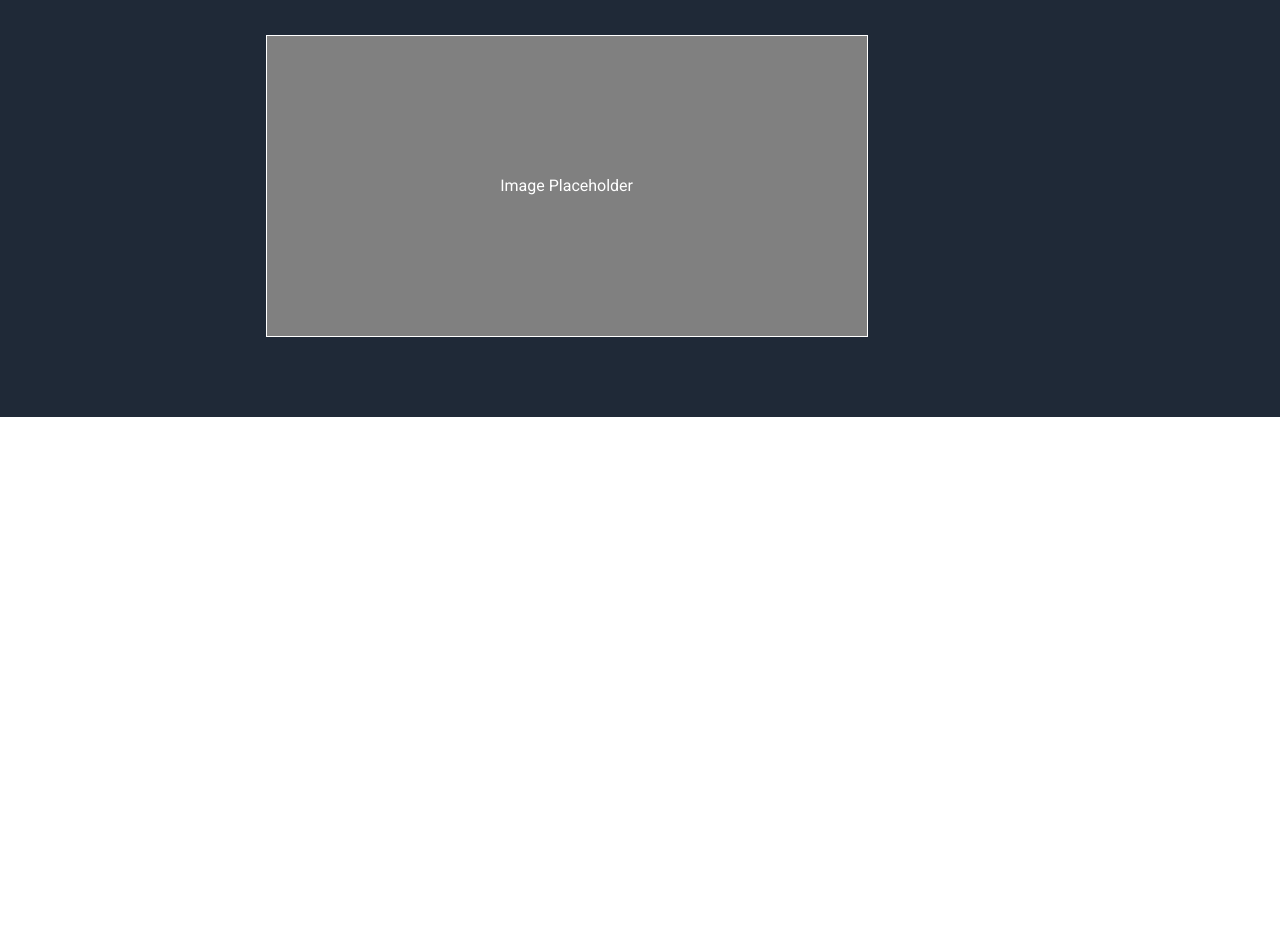
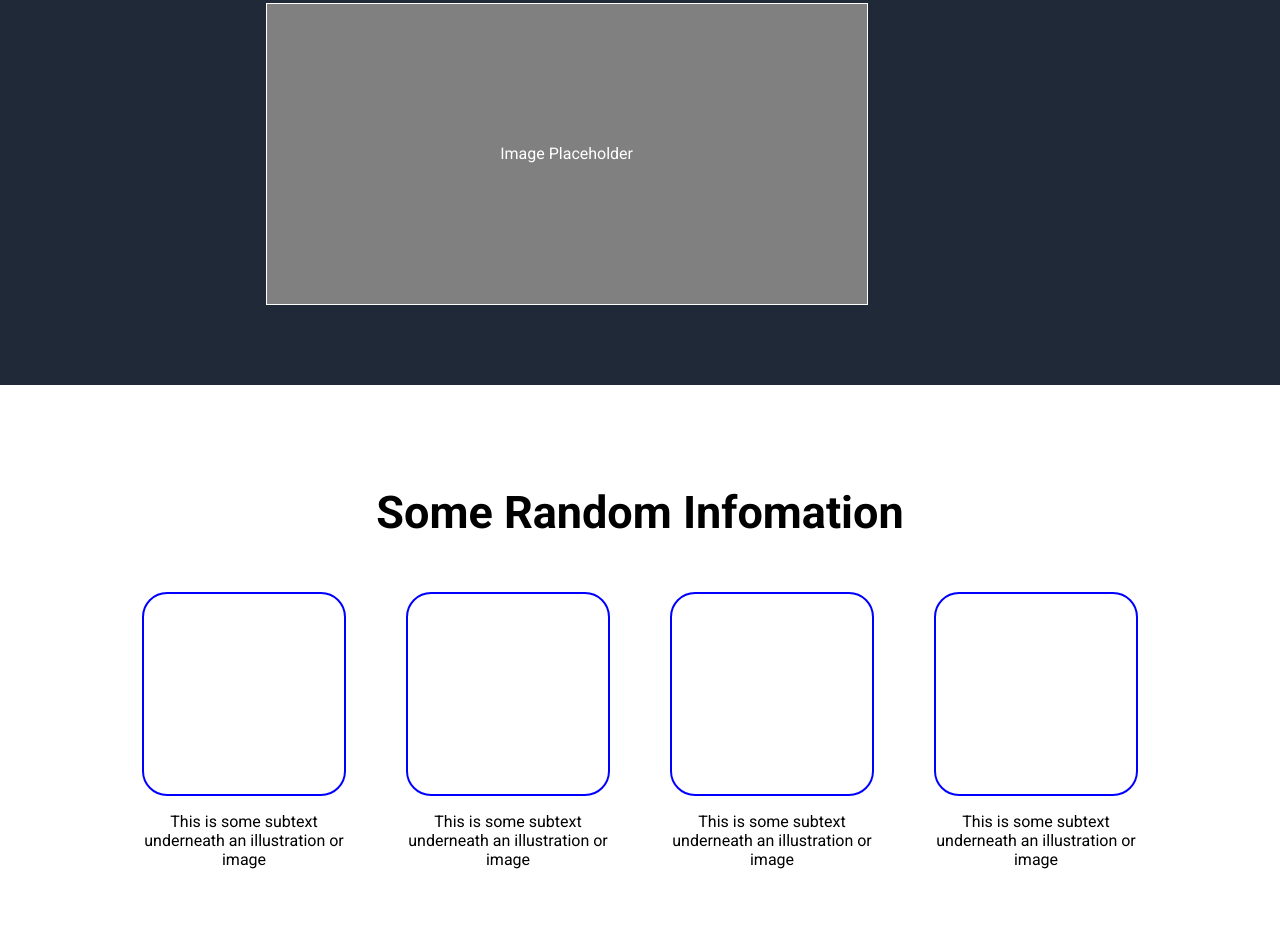
Before and after one commit to DaBoooch/landing-page, a plain HTML site: page index.html in a window 1280 px wide. Shown: the part 575-1524 px from the top of the page. Before the commit the page ends 992 px from the top, so only its background shows below. Drawn offline with Linux system fonts and the light colour scheme.

Commit message:
Added the information section Finised creating the information section of the landing page. Need to make changes for the shrinking  Changes to be committed: 	modified:   index.html 	modified:   style.css

```diff
--- a/index.html
+++ b/index.html
@@ -23,7 +23,6 @@
                 </ul>
             </div>
         </div>
-
         <div class="bottom">
             <div class="left-content">
                 <h1>This Website is Awesome</h1>
@@ -31,10 +30,34 @@
                 <div class="sign-up-button">Sign Up</div>
             </div>
             <div class="img-placeholder"> Image Placeholder</div>
-
-
         </div>
     </div>
 
+    <div class="infomation">
+        <div class="info-title">
+            <h2>Some Random Infomation</h2>
+        </div>
+        <div class="box-row">
+            <div class="boxes">
+                    <div class="box"></div>
+                    <p>This is some subtext underneath an illustration or image</p>
+            </div>
+            <div class="boxes">
+                <div class="box"></div>
+                <p>This is some subtext underneath an illustration or image</p>
+            </div>
+            <div class="boxes">
+                <div class="box"></div>
+                <p>This is some subtext underneath an illustration or image</p>
+            </div>
+            <div class="boxes">
+                <div class="box"></div>
+                <p>This is some subtext underneath an illustration or image</p>
+            </div>
+        </div>
+
+    </div>
+
+
 </body>
 </html>
--- a/style.css
+++ b/style.css
@@ -65,10 +65,10 @@ a{
 }
 
 .bottom {
-    flex-wrap: wrap;
-    gap: 8rem;
+    gap: 6rem;
     margin-top: 4rem;
     margin-bottom: 4rem;
+    flex-wrap: wrap;
 }
 
 .sign-up-button{
@@ -82,3 +82,40 @@ a{
     margin-top: 40px;
     font-weight:bold;
 }
+
+.infomation{
+    display: flex;
+    align-items: center;
+    justify-content: center;
+    flex-direction: column;
+    padding: 4rem;
+}
+
+.box-row{
+    text-align: center;
+    display: flex;
+    flex-direction: row;
+    flex: 1;
+    gap: 4rem ;
+}
+
+.boxes{
+    max-width: 200px;
+    display: flex;
+    flex-direction: column;
+    justify-items: center;
+    align-items: center;
+    padding-top: 1rem;
+}
+
+.box{
+    border: 2px solid blue;
+    border-radius: 25px;
+    height: 200px;
+    width: 200px;
+}
+
+.info-title{
+font-size: 30px;
+
+}
```
